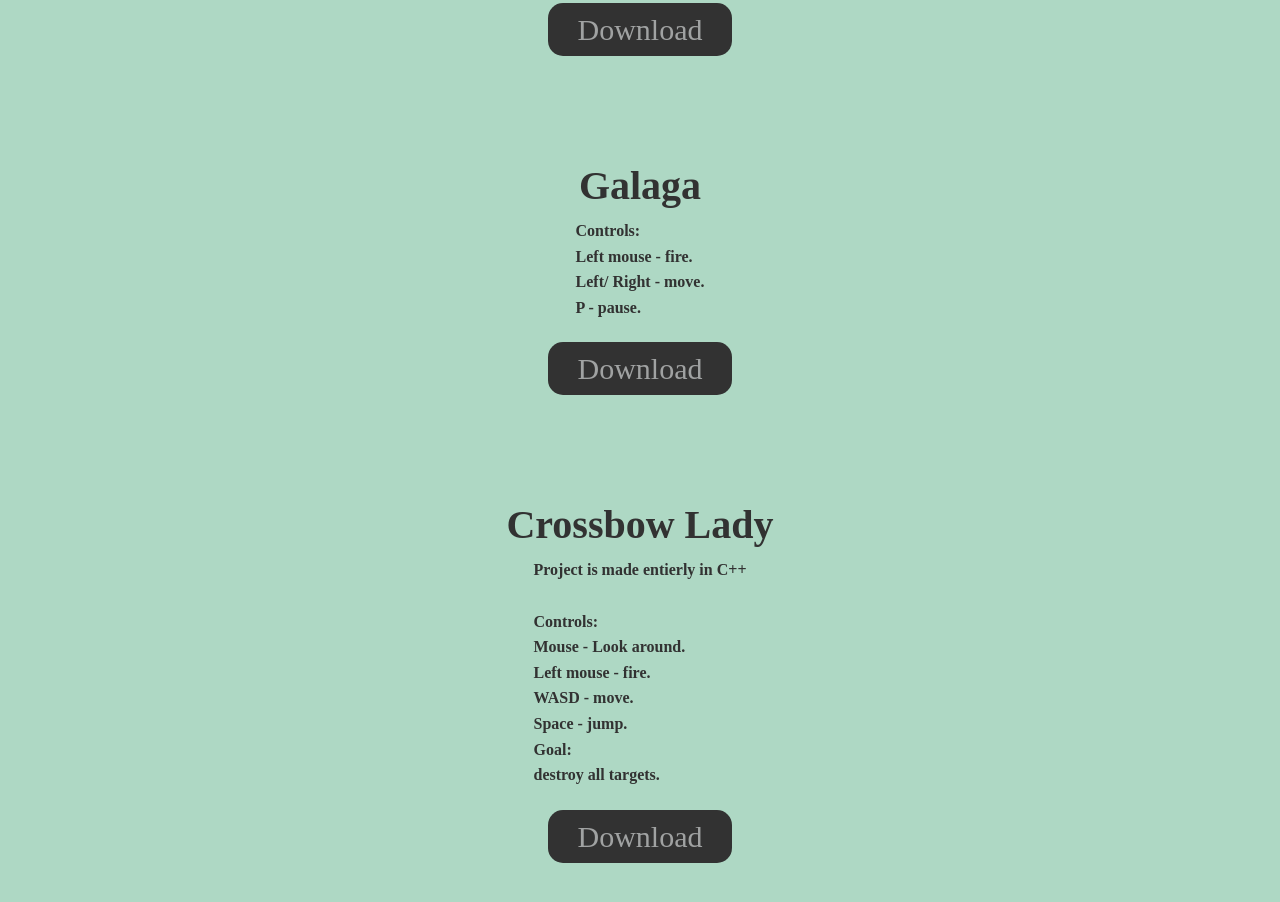
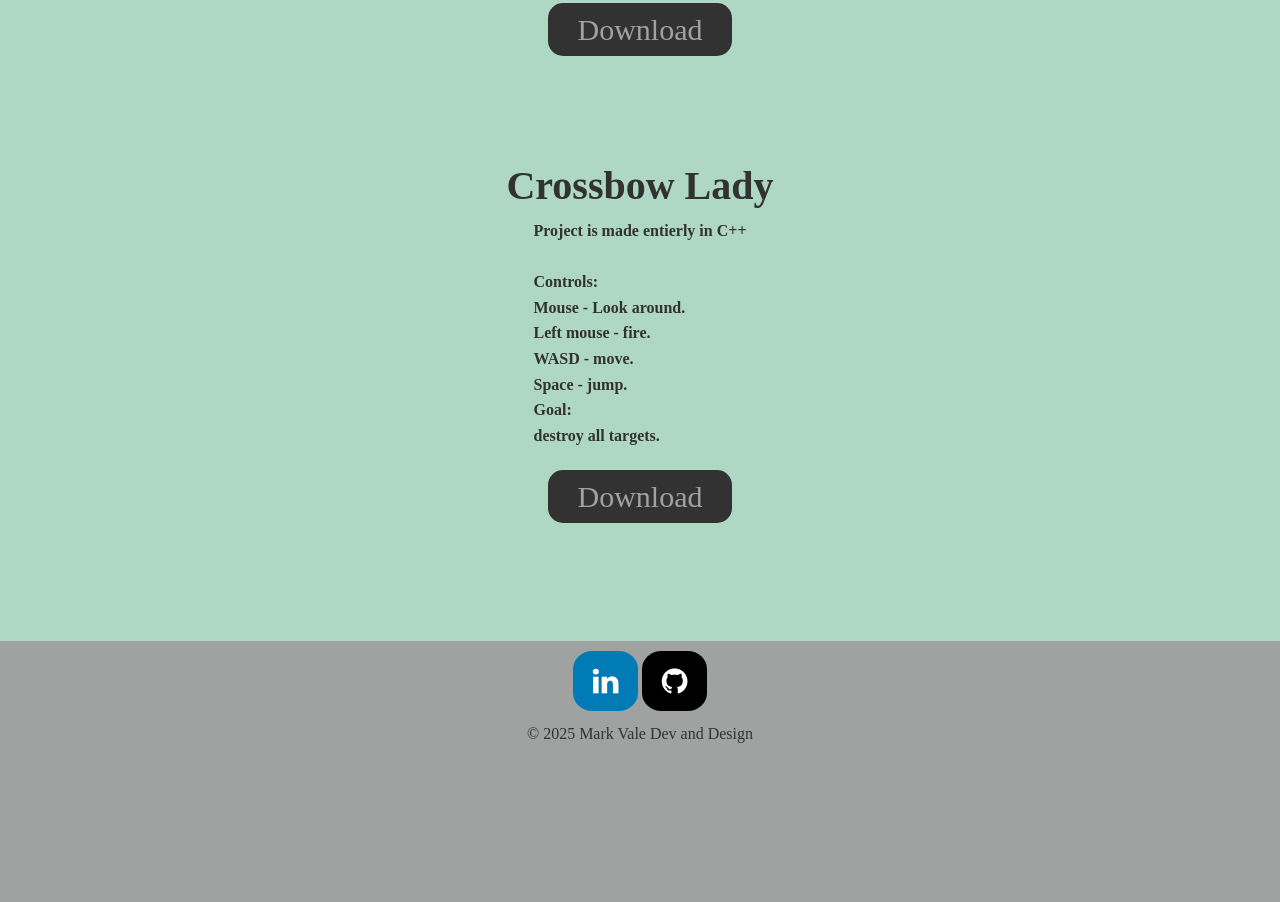
Before and after one commit to MV1090/mv_design.github.io, a plain HTML site: page projects.html in a window 1280 px wide. Shown: the part 2493-3395 px from the top of the page. After the commit the page ends 3250 px from the top, so only its background shows below. Drawn offline with Linux system fonts and the light colour scheme.

Commit message:
Removed a double of Galaga

```diff
--- a/projects.html
+++ b/projects.html
@@ -125,17 +125,6 @@
                 <a href = "https://drive.google.com/uc?export=download&id=1lOShrt0AdEF4kbT9b0Tkp7_J3FTLomcd&authuser=1&confirm=t"> Download </a>
             </div>
 
-            <h2 class = "pojectTitles">Galaga</h2>
-            <p>
-                <b>
-                Controls:<br>
-                Left mouse - fire.<br>
-                Left/ Right - move.<br>
-                P - pause. <br>
-                </b>
-            </p>
-            <div class = "DownloadButton" style = "margin-bottom:100px;">
-                <a href = "https://drive.google.com/uc?export=download&id=1lOShrt0AdEF4kbT9b0Tkp7_J3FTLomcd&authuser=1&confirm=t"> Download </a>
             </div>  <h2 class = "pojectTitles">Crossbow Lady</h2>
             <p>
                 <b>
```
